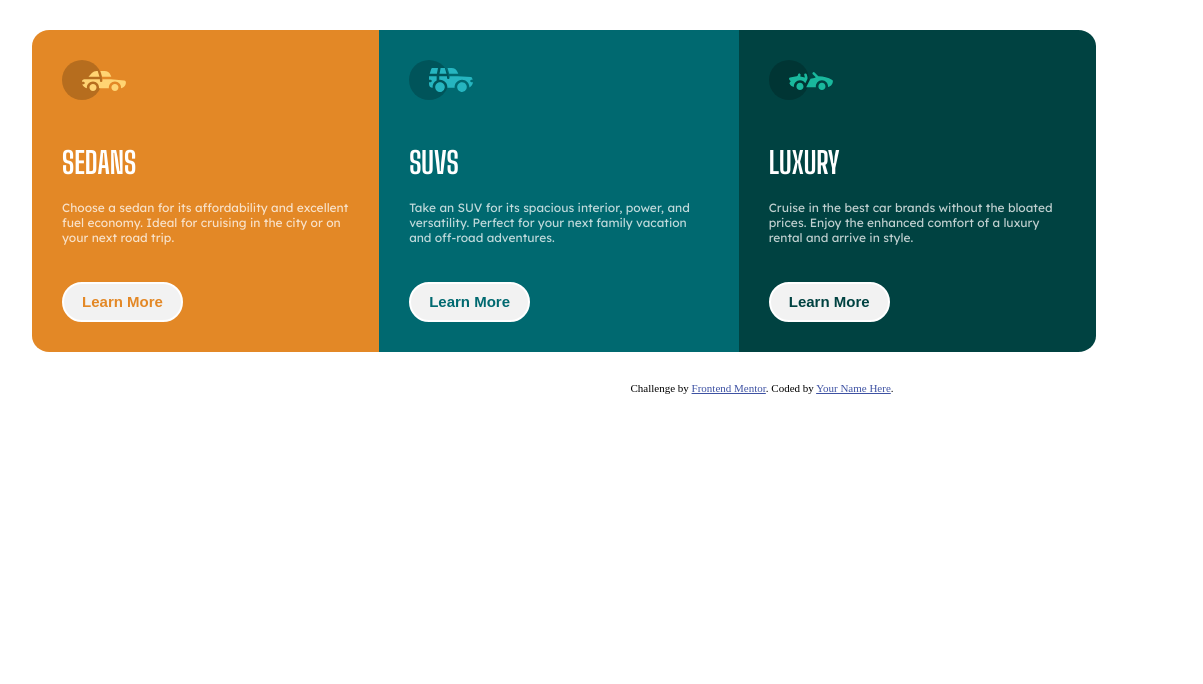
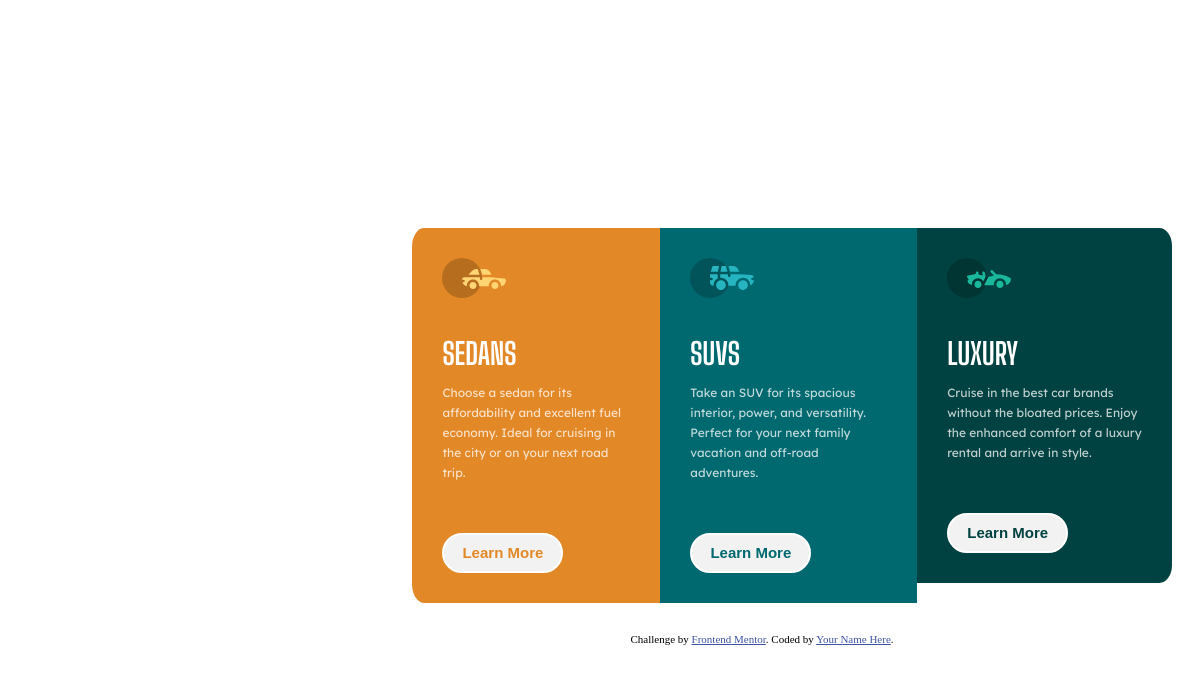
Before and after one commit to Pablito-1988/Challenge1, a website: page index.html in a window 1536 px wide. Shown: the whole page, without its empty margins (6-1209 px from the left). Drawn offline with Linux system fonts and the light colour scheme.

Commit message:
modificado style.css

```diff
--- a/public/style.css
+++ b/public/style.css
@@ -86,13 +86,16 @@ button:hover{
 @media (min-width: 1440px){
     .wrapper{
         display: flex;
-        width: 70%;
+        width: 50%;
         flex-direction: row;
-        margin: 30px;
+        margin-left: 27%;
+        margin-top: 15%;
+        line-height: 20px;
+
 
     }
     .element p{
-        margin-bottom: 37px;
+        margin-bottom: 50px;
     }
     .element1{
         border-top-left-radius: 5%;
```
